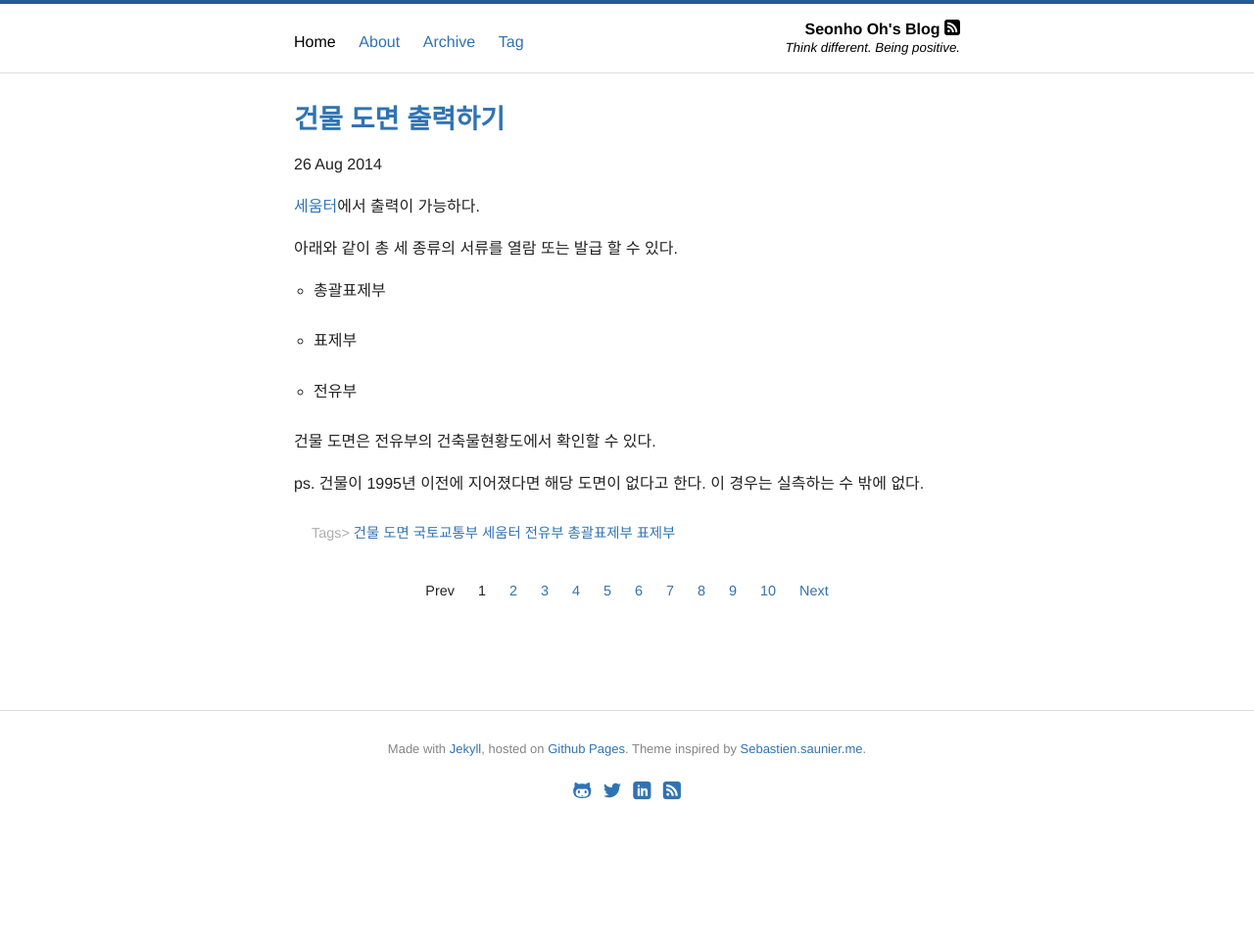
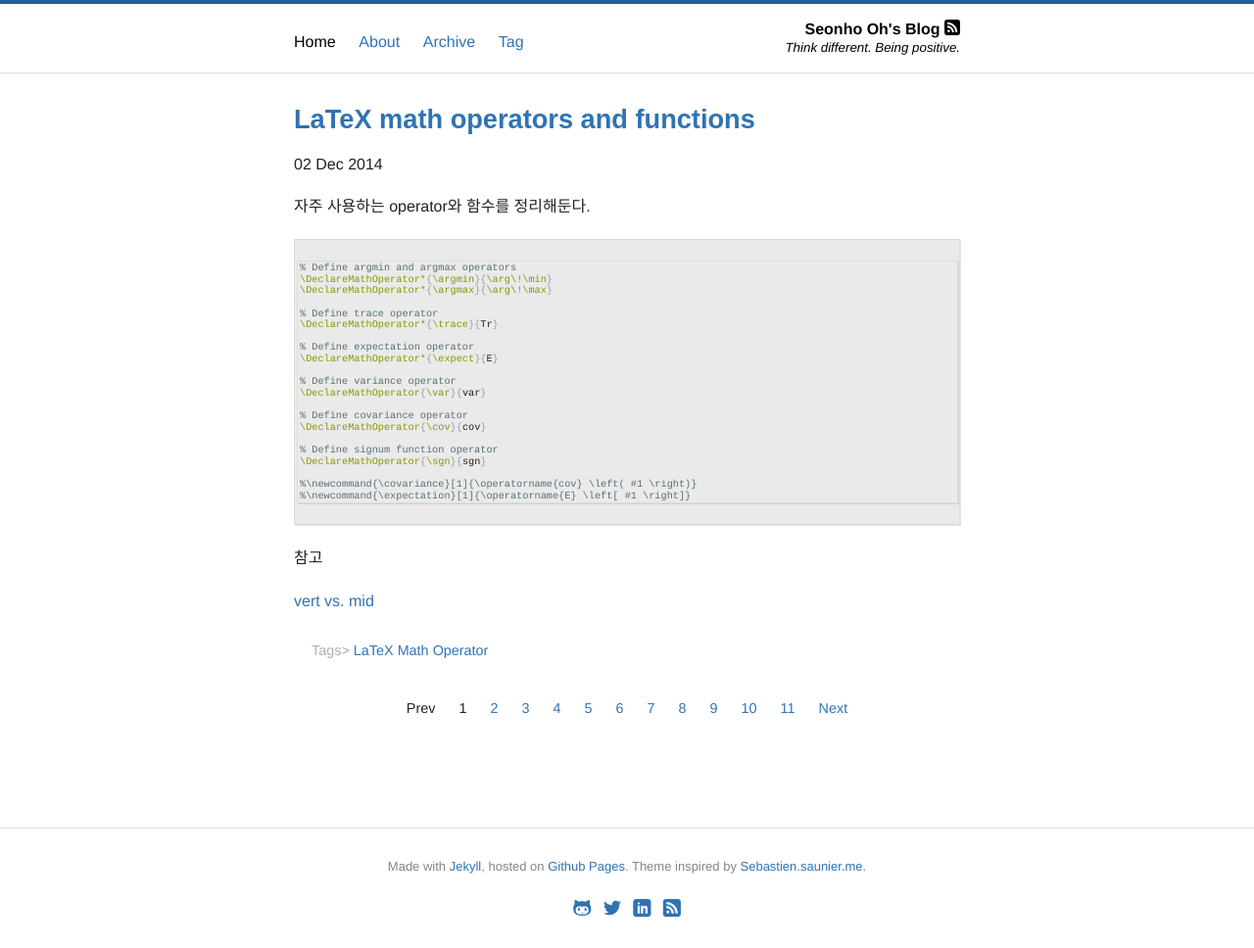
Before and after one commit to seonho/blog, a Jekyll site: the page built from index.html, in a window 1280 px wide. Shown: the whole page at 98% size. Built offline with Jekyll 4.4.1, drawn with Linux system fonts in a browser that asks for light colours; nearby versions of some CDN libraries; Markdown is read by kramdown in place of the engine named in the settings; the list of posts is cut into pages by our own code; before the commit the page ends 900 px from its top, so only the background shows below that.

Commit message:
New post and update old post

````diff
--- /dev/null
+++ b/_posts/2014-12-02-latex-math-operator.md
@@ -0,0 +1,38 @@
+---
+layout: post
+title: LaTeX math operators and functions
+comments: true
+redirect_from: "2014/12/02/latex-math-operator/"
+permalink: latex-math-operator
+tags: [LaTeX, Math, Operator]
+---
+
+자주 사용하는 operator와 함수를 정리해둔다.
+
+```latex
+% Define argmin and argmax operators
+\DeclareMathOperator*{\argmin}{\arg\!\min}
+\DeclareMathOperator*{\argmax}{\arg\!\max}
+
+% Define trace operator
+\DeclareMathOperator*{\trace}{Tr}
+
+% Define expectation operator
+\DeclareMathOperator*{\expect}{E}
+
+% Define variance operator
+\DeclareMathOperator{\var}{var}
+
+% Define covariance operator
+\DeclareMathOperator{\cov}{cov}
+
+% Define signum function operator
+\DeclareMathOperator{\sgn}{sgn}
+
+%\newcommand{\covariance}[1]{\operatorname{cov} \left( #1 \right)}
+%\newcommand{\expectation}[1]{\operatorname{E} \left[ #1 \right]}
+```
+
+참고
+
+[vert vs. mid](http://tex.stackexchange.com/questions/498/mid-vertical-bar-vert-lvert-rvert-divides)
````
Also changed, not shown: _posts/2014-05-01-github-pages-jekyll.md (+14 -0 lines).
